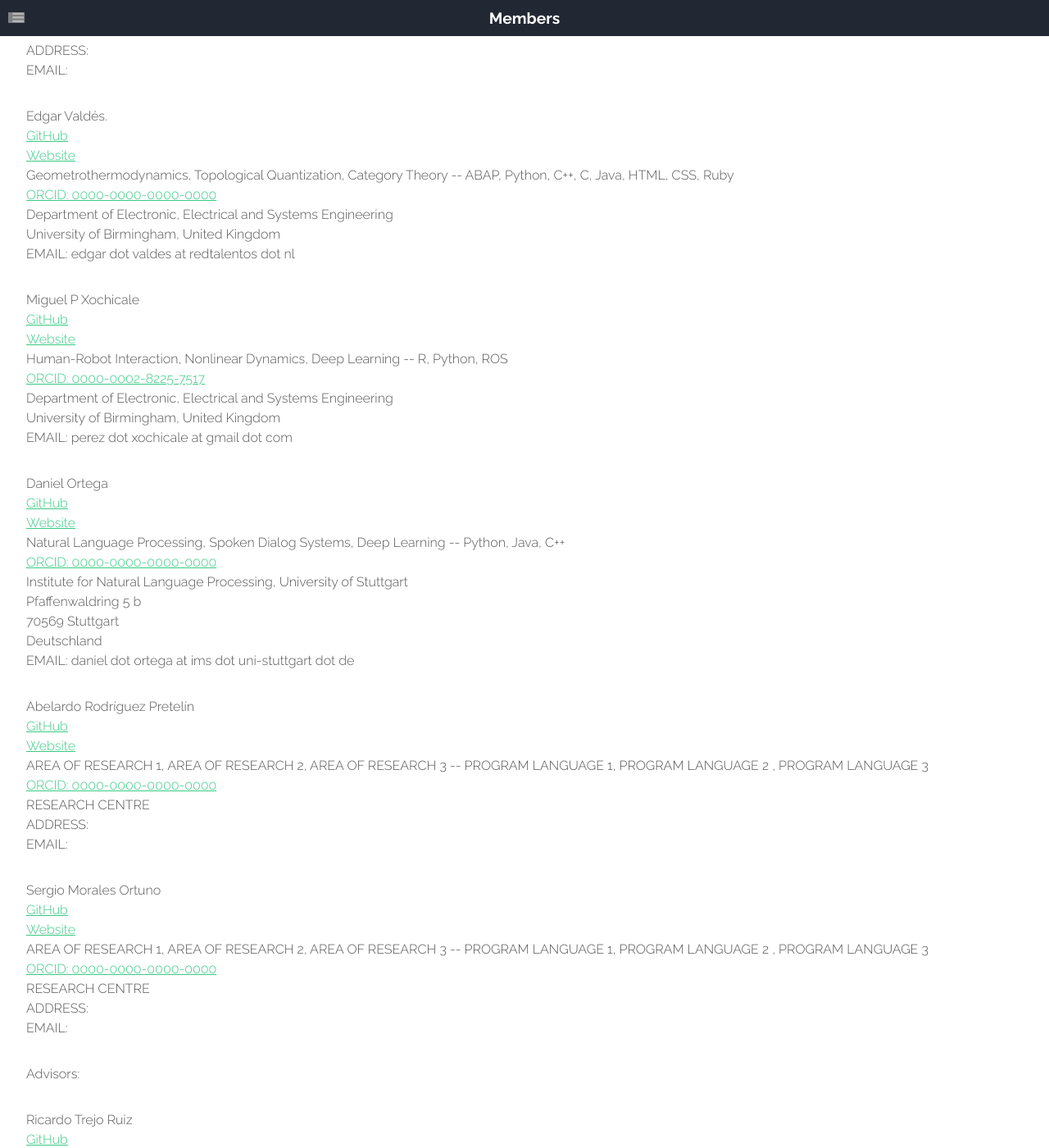
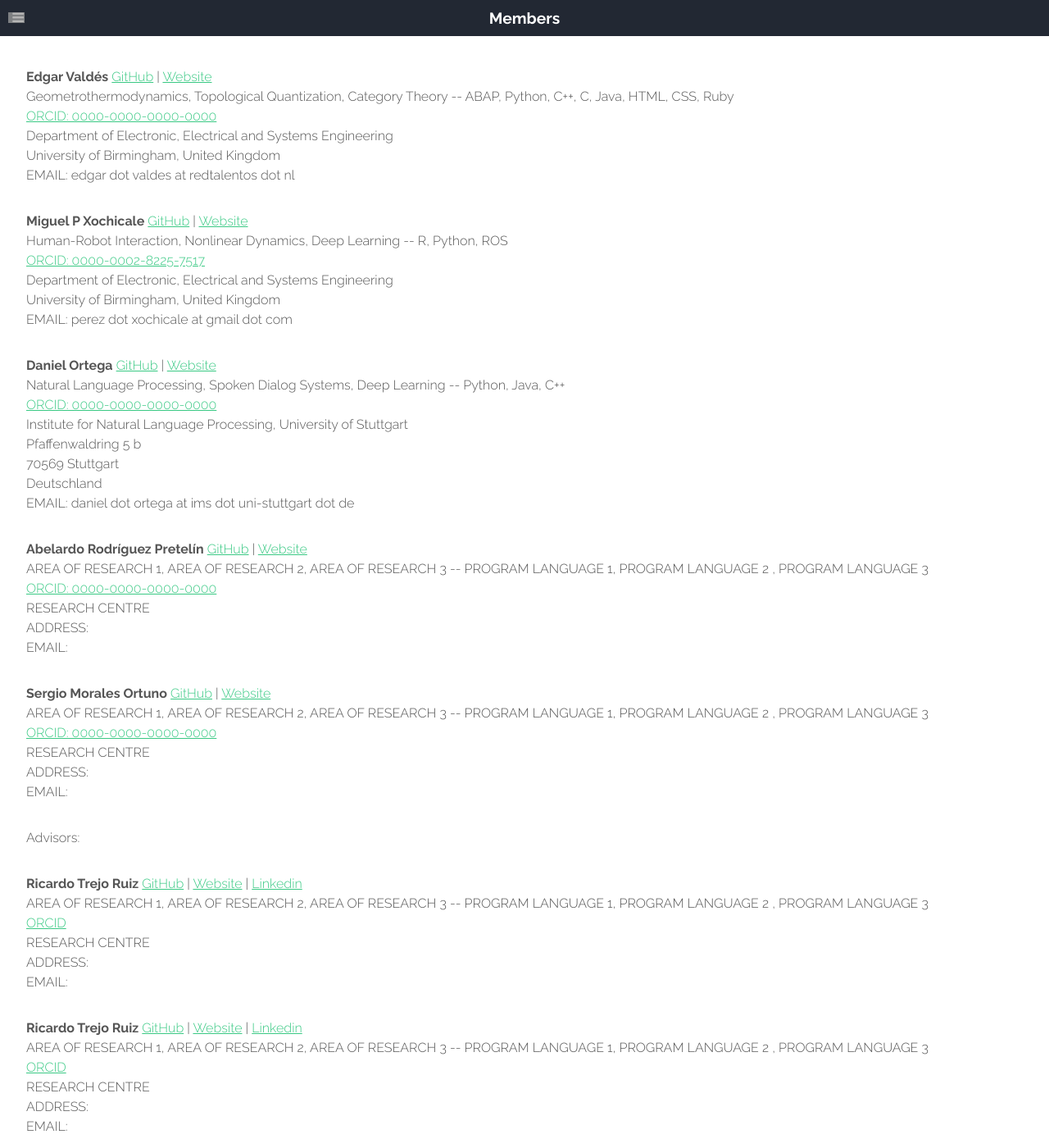
Before and after one commit to etanmn283/p11, a Jekyll site: the page built from members.html, in a window 1280 px wide and 1400 px high, scrolled down 413 px. Shown: the whole window at 82% size. Built offline with Jekyll 4.4.1, drawn with Linux system fonts in a browser that asks for light colours; grey boxes are pictures that could not be loaded.

Commit message:
members-v01

```diff
--- a/members.html
+++ b/members.html
@@ -8,51 +8,6 @@ layout: main
 		<div class="container">
 			<div class="row">
 
-<!-- Sidebar -->
-<!--
-				<div id="sidebar" class="4u sidebar">
-					<section>
-						<header class="major">
-							<h2>Etiam malesuada</h2>
-						</header>
-						<div class="row half">
-							<section class="6u">
-								<ul class="default">
-									<li><a href="#">Donec facilisis tempor</a></li>
-									<li><a href="#">Nulla convallis cursus</a></li>
-									<li><a href="#">Integer congue euis</a></li>
-									<li><a href="#">Venenatis vulputate</a></li>
-									<li><a href="#">Morbi ligula volutpat</a></li>
-								</ul>
-							</section>
-							<section class="6u">
-								<ul class="default">
-									<li><a href="#">Donec facilisis tempor</a></li>
-									<li><a href="#">Nulla convallis cursus</a></li>
-									<li><a href="#">Integer congue euis</a></li>
-									<li><a href="#">Venenatis vulputate</a></li>
-									<li><a href="#">Morbi ligula volutpat</a></li>
-								</ul>
-							</section>
-						</div>
-					</section>
-					<section>
-						<header class="major">
-							<h2>Mauris vulputate</h2>
-						</header>
-						<ul class="default">
-							<li><a href="#">Pellentesque lectus gravida blandit</a></li>
-							<li><a href="#">Lorem ipsum consectetuer adipiscing</a></li>
-							<li><a href="#">Phasellus nibh pellentesque congue</a></li>
-							<li><a href="#">Cras vitae metus aliquam pharetra</a></li>
-							<li><a href="#">Maecenas vitae orci feugiat eleifend</a></li>
-							<li><a href="#">Phasellus nibh pellentesque congue</a></li>
-							<li><a href="#">Cras vitae metus aliquam pharetra</a></li>
-						</ul>
-					</section>
-				</div>
-
-			  -->
 
 				<!-- Content -->
 				<div id="content" class="8u skel-cell-important">
@@ -63,8 +18,8 @@ layout: main
 						</header>
 
 						<p>
-							Omar Costilla-Reyes <br>
-							<a href="https://github.com/USERNAME">GitHub</a>  <br>
+							<b>Omar Costilla-Reyes</b>
+							<a href="https://github.com/USERNAME">GitHub</a>  |
 							<a href="https://www">Website</a>  <br>
 							AREA OF RESEARCH 1, AREA OF RESEARCH 2, AREA OF RESEARCH 3 -- PROGRAM LANGUAGE 1, PROGRAM LANGUAGE 2 , PROGRAM LANGUAGE 3 <br>
 							<a href="https://orcid.org/0000-0000-0000-0000">ORCID: 0000-0000-0000-0000</a>  <br>
@@ -74,8 +29,8 @@ layout: main
 						</p>
 
 						<p>
-							Edgar Valdés. <br>
-							<a href="https://github.com/ekhar666">GitHub</a>  <br>
+							<b>Edgar Valdés</b>
+							<a href="https://github.com/ekhar666">GitHub</a>  |
 							<a href="https://www">Website</a>  <br>
 							Geometrothermodynamics, Topological Quantization, Category Theory -- ABAP, Python, C++, C, Java, HTML, CSS, Ruby <br>
 							<a href="https://orcid.org/0000-0000-0000-0000">ORCID: 0000-0000-0000-0000</a>  <br>
@@ -86,8 +41,8 @@ layout: main
 
 
 						<p>
-							Miguel P Xochicale <br>
-							<a href="https://github.com/mxochicale">GitHub</a>  <br>
+							<b>Miguel P Xochicale</b>
+							<a href="https://github.com/mxochicale">GitHub</a>  |
 							<a href="http://mxochicale.github.io/">Website</a>  <br>
 							Human-Robot Interaction, Nonlinear Dynamics, Deep Learning -- R, Python, ROS<br>
 							<a href="https://orcid.org/0000-0002-8225-7517">ORCID: 0000-0002-8225-7517</a>  <br>
@@ -98,8 +53,8 @@ layout: main
 
 
 						<p>
-							Daniel Ortega <br>
-							<a href="https://github.com/danielggm">GitHub</a>  <br>
+							<b>Daniel Ortega</b>
+							<a href="https://github.com/danielggm">GitHub</a>  |
 							<a href="http://www.ims.uni-stuttgart.de/institut/mitarbeiter/ortegamo/index.en.html">Website</a>  <br>
 							Natural Language Processing, Spoken Dialog Systems, Deep Learning -- Python, Java, C++<br>
 							<a href="https://orcid.org/0000-0000-0000-0000">ORCID: 0000-0000-0000-0000</a>  <br>
@@ -115,8 +70,8 @@ layout: main
 
 
 						<p>
-							Abelardo Rodríguez Pretelín <br>
-							<a href="https://github.com/USERNAME">GitHub</a>  <br>
+							<b>Abelardo Rodríguez Pretelín</b>
+							<a href="https://github.com/USERNAME">GitHub</a>  |
 							<a href="https://www">Website</a>  <br>
 							AREA OF RESEARCH 1, AREA OF RESEARCH 2, AREA OF RESEARCH 3 -- PROGRAM LANGUAGE 1, PROGRAM LANGUAGE 2 , PROGRAM LANGUAGE 3 <br>
 							<a href="https://orcid.org/0000-0000-0000-0000">ORCID: 0000-0000-0000-0000</a>  <br>
@@ -128,8 +83,8 @@ layout: main
 
 
 							<p>
-								Sergio Morales Ortuno <br>
-								<a href="https://github.com/ortuno">GitHub</a>  <br>
+								<b>Sergio Morales Ortuno</b>
+								<a href="https://github.com/ortuno">GitHub</a>  |
 								<a href="http://www.mechbau.uni-stuttgart.de/ls2/jrg/people/academic_staff/morales.html">Website</a>  <br>
 								AREA OF RESEARCH 1, AREA OF RESEARCH 2, AREA OF RESEARCH 3 -- PROGRAM LANGUAGE 1, PROGRAM LANGUAGE 2 , PROGRAM LANGUAGE 3 <br>
 								<a href="https://orcid.org/0000-0000-0000-0000">ORCID: 0000-0000-0000-0000</a>  <br>
@@ -142,9 +97,21 @@ layout: main
 						<p>Advisors:</p>
 
 						<p>
-							Ricardo Trejo Ruiz <br>
-							<a href="https://github.com/USERNAME">GitHub</a>  <br>
-							<a href="http://ricardotrejoruiz.es/">Website</a>  <br>
+							<b>Ricardo Trejo Ruiz</b>
+							<a href="https://github.com/USERNAME">GitHub</a>  |
+							<a href="http://www">Website</a> |
+							<a href="http://linkedin.com/in/david-camacho-alcocer">Linkedin</a>  <br>
+							AREA OF RESEARCH 1, AREA OF RESEARCH 2, AREA OF RESEARCH 3 -- PROGRAM LANGUAGE 1, PROGRAM LANGUAGE 2 , PROGRAM LANGUAGE 3 <br>
+							<a href="https://orcid.org/0000-0000-0000-0000">ORCID</a>  <br>
+							RESEARCH CENTRE  <br>
+							ADDRESS:  <br>
+							EMAIL:  <br>
+						</p>
+
+						<p>
+							<b>Ricardo Trejo Ruiz</b>
+							<a href="https://github.com/USERNAME">GitHub</a>  |
+							<a href="http://ricardotrejoruiz.es/">Website</a>  |
 							<a href="https://www.linkedin.com/in/ricardotrejoruiz/">Linkedin</a>  <br>
 							AREA OF RESEARCH 1, AREA OF RESEARCH 2, AREA OF RESEARCH 3 -- PROGRAM LANGUAGE 1, PROGRAM LANGUAGE 2 , PROGRAM LANGUAGE 3 <br>
 							<a href="https://orcid.org/0000-0000-0000-0000">ORCID</a>  <br>
@@ -158,6 +125,54 @@ layout: main
 					</section>
 				</div>
 
+
+				<!-- Sidebar -->
+				<!--
+								<div id="sidebar" class="4u sidebar">
+									<section>
+										<header class="major">
+											<h2>Etiam malesuada</h2>
+										</header>
+										<div class="row half">
+											<section class="6u">
+												<ul class="default">
+													<li><a href="#">Donec facilisis tempor</a></li>
+													<li><a href="#">Nulla convallis cursus</a></li>
+													<li><a href="#">Integer congue euis</a></li>
+													<li><a href="#">Venenatis vulputate</a></li>
+													<li><a href="#">Morbi ligula volutpat</a></li>
+												</ul>
+											</section>
+											<section class="6u">
+												<ul class="default">
+													<li><a href="#">Donec facilisis tempor</a></li>
+													<li><a href="#">Nulla convallis cursus</a></li>
+													<li><a href="#">Integer congue euis</a></li>
+													<li><a href="#">Venenatis vulputate</a></li>
+													<li><a href="#">Morbi ligula volutpat</a></li>
+												</ul>
+											</section>
+										</div>
+									</section>
+									<section>
+										<header class="major">
+											<h2>Mauris vulputate</h2>
+										</header>
+										<ul class="default">
+											<li><a href="#">Pellentesque lectus gravida blandit</a></li>
+											<li><a href="#">Lorem ipsum consectetuer adipiscing</a></li>
+											<li><a href="#">Phasellus nibh pellentesque congue</a></li>
+											<li><a href="#">Cras vitae metus aliquam pharetra</a></li>
+											<li><a href="#">Maecenas vitae orci feugiat eleifend</a></li>
+											<li><a href="#">Phasellus nibh pellentesque congue</a></li>
+											<li><a href="#">Cras vitae metus aliquam pharetra</a></li>
+										</ul>
+									</section>
+								</div>
+
+							  -->
+
+
 			</div>
 		</div>
 	</div>
```
Also changed, not shown: docs/RELEASES.md (+1 -3 lines), docs/TODO.md (+1 -1 lines).
